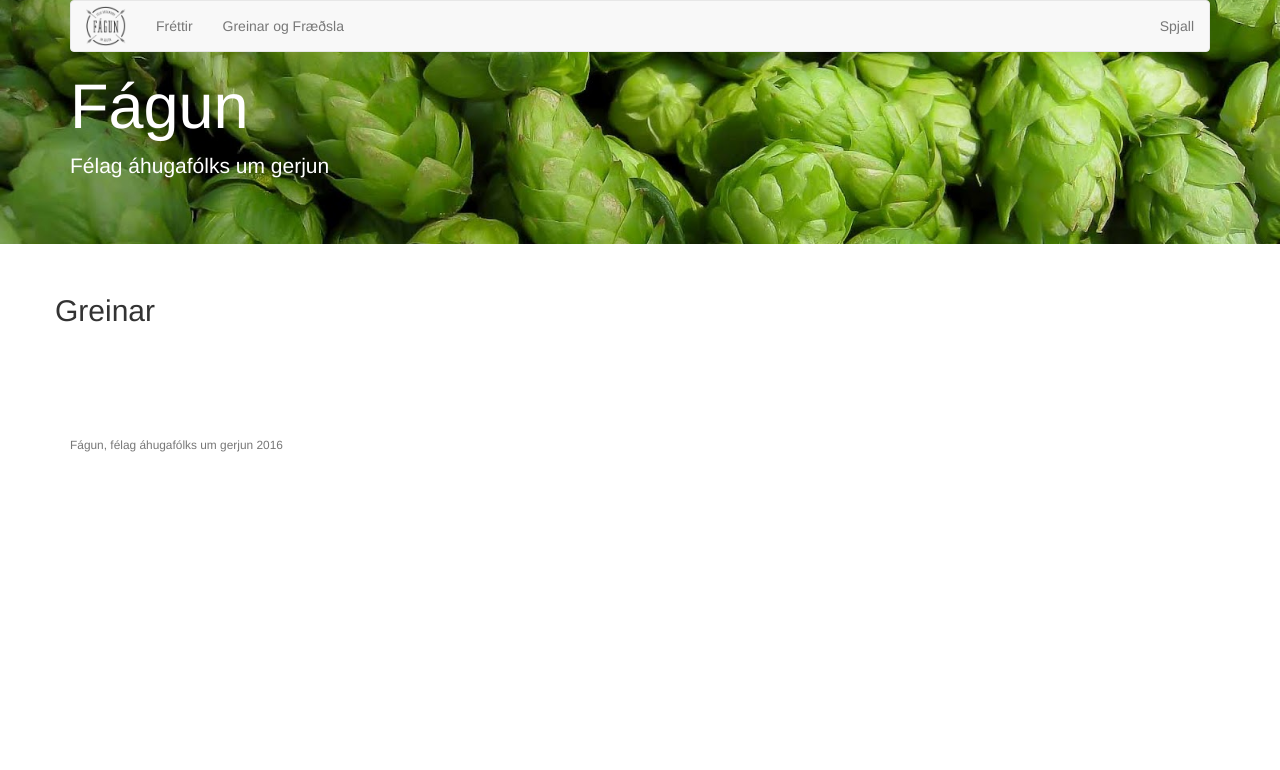
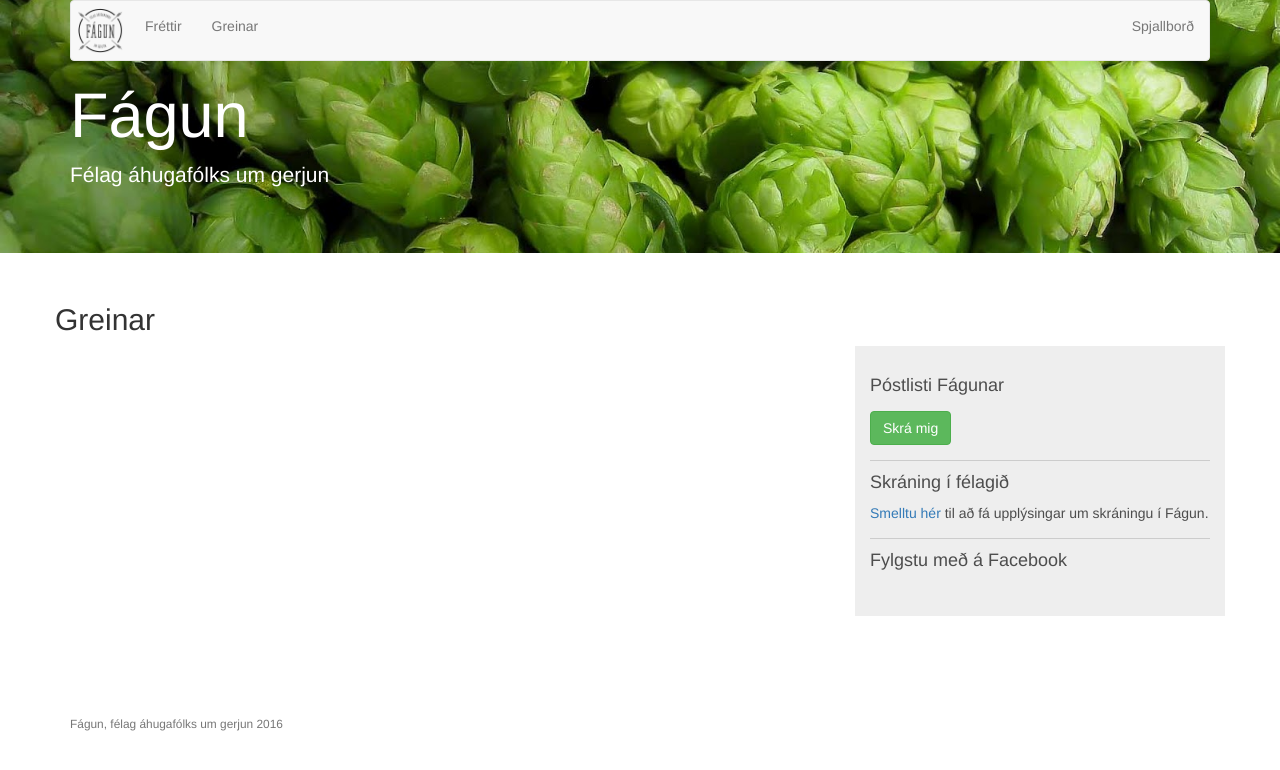
Before and after one commit to Ernir/fagun.is, a Django app: a page that uses fagun/templates/base.html in a window 1280 px wide. Shown: the top 770 px of the page. Run offline with Django 3.2, Linux system fonts and the light colour scheme; data that the repository does not hold is empty; some libraries are stand-ins or nearby versions.

Commit message:
Make sidebar look nice

```diff
--- a/fagun/static/style.css
+++ b/fagun/static/style.css
@@ -17,8 +17,8 @@
     height: 60px;
 }
 
-.navbar-brand {
-    margin-top: -10px;
+.nav-logo {
+    padding: 7px;
 }
 
 .jumbotron {
@@ -43,18 +43,12 @@
 }
 
 .box-item {
-    margin-bottom: 10px;
-    border-bottom: 1px solid #777777;
-    padding-bottom: 10px;
+    margin-bottom: 12px;
+    border-bottom: 1px solid #cccccc;
+    padding-bottom: 15px;
 }
 
 .box-item:last-child {
     border-bottom: none;
+    margin-bottom: 0;
 }
-
-/* Litahugmynd
-Grár: #dddfd4;
-Gulur: #fae596
-Blágrænn: #3fb0ac
-Dökkblár: #173e43
-*/
--- a/fagun/templates/base.html
+++ b/fagun/templates/base.html
@@ -17,7 +17,6 @@
 </head>
 <body>
 {% include "fragments/facebook_sdk.html" %}
-{#{% include "fragments/navbar.html" %}#}
 {% include "fragments/header.html" %}
 
 {% block jumbotron %}
--- a/fagun/templates/edu_article_list.html
+++ b/fagun/templates/edu_article_list.html
@@ -2,6 +2,8 @@
 
 {% block content %}
     <h2>Greinar</h2>
+    <div class="row">
+        <div class="col-sm-8">
         {% for article in edu_articles %}
             <div class="list-group">
                 <a href="{% url "article" article.slug %}"
@@ -17,4 +19,9 @@
                 </a>
             </div>
         {% endfor %}
+    </div>
+    <div class="col-sm-4">
+        {% include "fragments/sidebar.html" %}
+    </div>
+    </div>
 {% endblock %}
--- a/fagun/templates/fragments/navbar.html
+++ b/fagun/templates/fragments/navbar.html
@@ -12,10 +12,10 @@
                 <span class="icon-bar"></span>
                 <span class="icon-bar"></span>
             </button>
-            <a class="navbar-brand"
+            <a class="pull-left nav-logo"
                href="{% url "index" %}">
                 <img src="{% static "images/logo376x376.png" %}"
-                     height="40px" width="40px">
+                     height="45px" width="45px">
             </a>
         </div>
 
@@ -27,8 +27,7 @@
                     <a href="{% url "news_list" %}">Fréttir</a>
                 </li>
                 <li>
-                    <a href="{% url "edu_article_list" %}">Greinar og
-                        Fræðsla</a>
+                    <a href="{% url "edu_article_list" %}">Greinar</a>
                 </li>
                 {% for page in sub_pages %}
                     <li>
@@ -37,7 +36,7 @@
                 {% endfor %}
             </ul>
             <ul class="nav navbar-nav navbar-right">
-                <li><a href="http://fagun.is/" title="Spjallborð Fágunar">Spjall</a>
+                <li><a href="http://fagun.is/" title="Spjallborð Fágunar">Spjallborð</a>
                 </li>
             </ul>
         </div>
--- a/fagun/templates/fragments/sidebar.html
+++ b/fagun/templates/fragments/sidebar.html
@@ -16,19 +16,17 @@
         </div>
     </div>
 
-    {% for entry in sidebar_entries %}
-        <div class="box-item">
-            <h4>{{ entry.title }}</h4>
-
-            <p>{{ entry.body|safe }}</p>
-        </div>
-    {% endfor %}
+    <div class="box-item">
+        <h4>Skráning í félagið</h4>
+        <a href="/skraning-i-felagi/">Smelltu hér</a> til að fá upplýsingar um skráningu í Fágun.
+    </div>
 
     <div class="box-item">
-        <h4>Fylgdu okkur á Facebook</h4>
+        <h4>Fylgstu með á Facebook</h4>
 
         <div class="fb-like" data-href="https://www.facebook.com/fagunis"
-             data-layout="standard" data-action="like"
-             data-show-faces="true" data-share="true"></div>
+             data-layout="button_count" data-action="like"
+             data-show-faces="false" data-share="false"></div>
+
     </div>
 </div>
--- a/fagun/templates/index.html
+++ b/fagun/templates/index.html
@@ -1,5 +1,4 @@
 {% extends "base.html" %}
-
 {% block content %}
 
     <div>
@@ -30,7 +29,5 @@
                 </div>
             </div>
         </div>
-
-
     </div>
 {% endblock %}
```
Also changed, not shown: fagun/templates/news_story_list.html (+7 -0 lines). Lines whose indentation alone changed are shown as unchanged.
